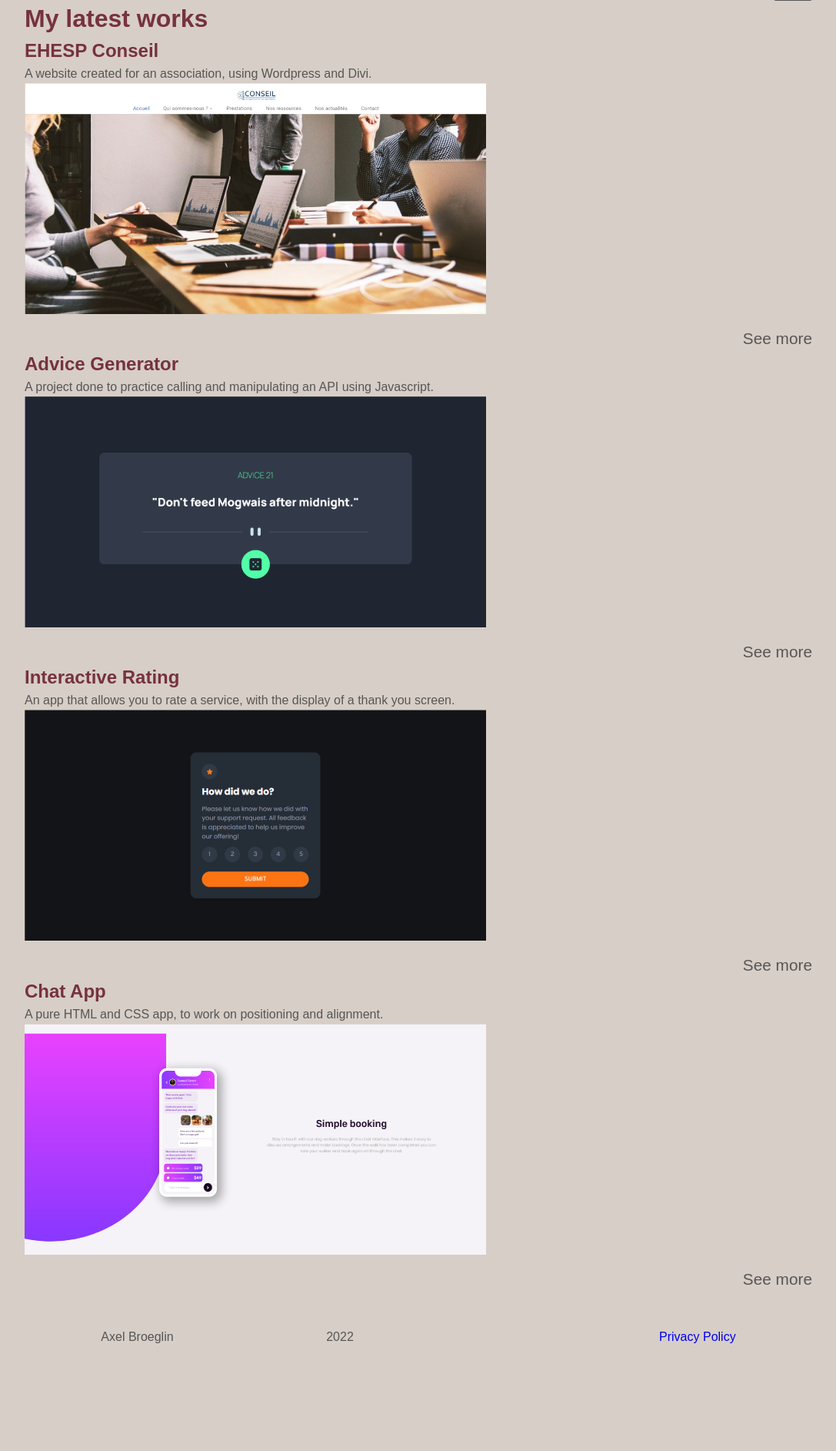
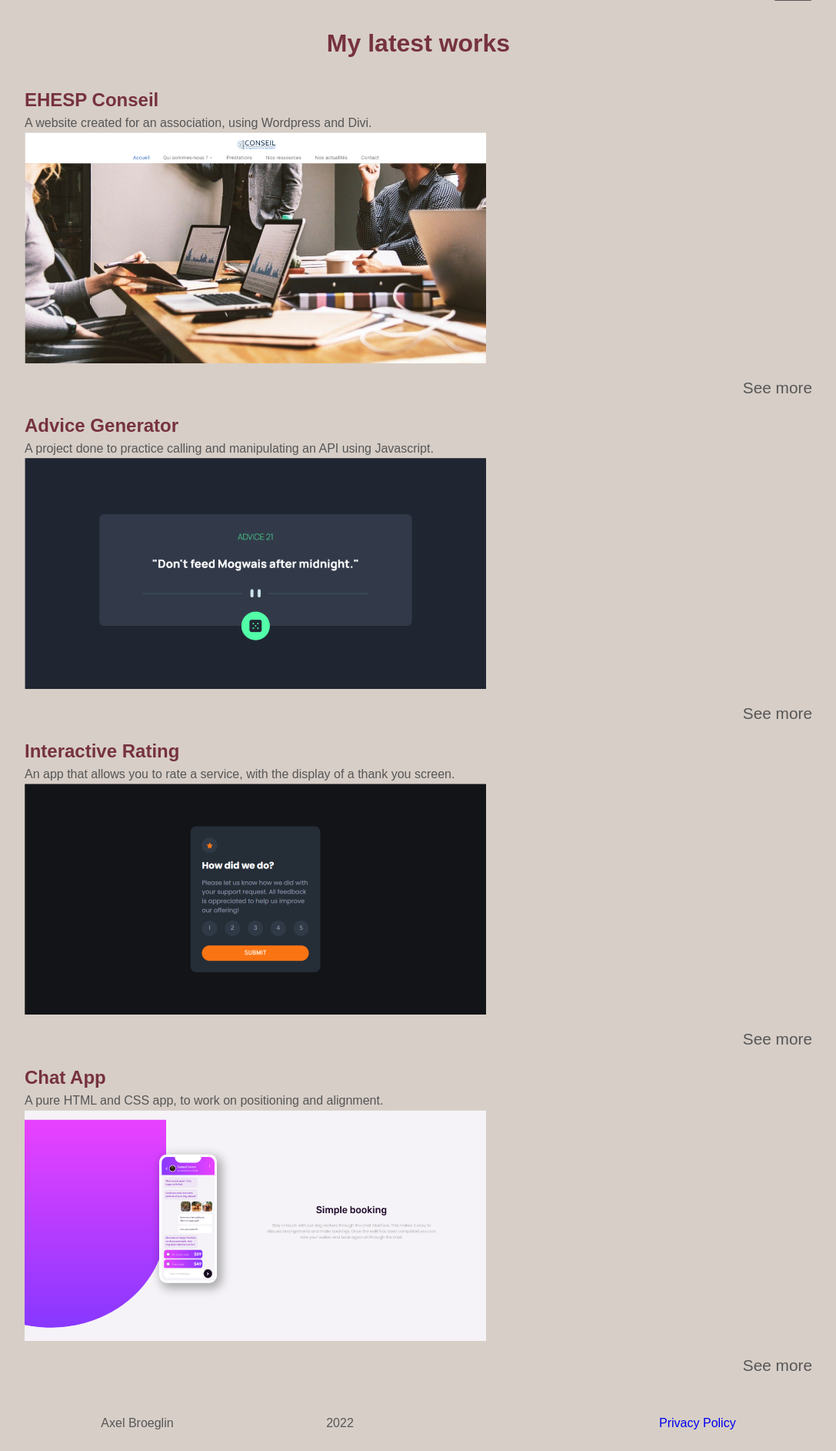
Before and after one commit to AxelBroeglin/portfolio, a PHP site: page /projects.html in a window 1280 px wide. Shown: the part 68-1953 px from the top of the page at 77% size, without its empty margins (96-1183 px from the left). Before the commit the page ends 1813 px from the top, so only its background shows below. Run offline with PHP 8.4, Linux system fonts and the light colour scheme.

Commit message:
Harmonized h1s, spacing projects

```diff
--- a/projects.html
+++ b/projects.html
@@ -37,6 +37,8 @@
                 and French</p>
             </div>
         </nav>
+
+        <main id="projects-container">
 
             <h1>My latest works</h1>
 
@@ -98,7 +100,7 @@
                     <a class="button__link" href="chat-app.html">See<span> more</span></a>
                 </div>
             </article>
-
+        </main>
 
 
             <!-- FOOTER -->
--- a/styles/base/_base.scss
+++ b/styles/base/_base.scss
@@ -107,6 +107,10 @@ body{
 }
 h1, h2, h3, .link{
   color:$dark-red;
+}
+h1{
+  text-align: center;
+  @include p-top4;
 }
 /**************** END OF GENERAL ************/
 
--- a/styles/main.css
+++ b/styles/main.css
@@ -107,6 +107,11 @@ body {
 
 h1, h2, h3, .link {
   color: #76323f;
+}
+
+h1 {
+  text-align: center;
+  padding-top: 4vh;
 }
 
 /**************** END OF GENERAL ************/
@@ -1016,11 +1021,6 @@ footer {
   padding-top: 4vh;
 }
 
-.contact__h1 {
-  text-align: center;
-  padding-top: 4vh;
-}
-
 .contact > p {
   padding-bottom: 2vh;
 }
@@ -1110,4 +1110,12 @@ input:focus, textarea:focus {
   /* Microsoft Edge */
   color: #fff;
 }
+
+#projects-container > h1 {
+  padding-bottom: 2vh;
+}
+
+#projects-container > article {
+  padding-top: 2vh;
+}
 /*# sourceMappingURL=main.css.map */
--- a/styles/main.scss
+++ b/styles/main.scss
@@ -21,5 +21,6 @@
 @import './pages/interactive-rating';
 @import './pages/overview';
 @import './pages/contact';
+@import './pages/projects';
 
 @import './vendor/normalize';
--- a/styles/pages/_contact.scss
+++ b/styles/pages/_contact.scss
@@ -1,9 +1,5 @@
 .contact{
     @include p-top4;
-    &__h1{
-        text-align: center;
-        @include p-top4;
-    }
     > p{
         @include p-bottom2;
     }
--- /dev/null
+++ b/styles/pages/_projects.scss
@@ -0,0 +1,8 @@
+#projects-container{
+    >h1{
+        @include p-bottom2;
+    }
+    >article{
+        @include p-top2;
+    }
+}
```
Also changed, not shown: 1 other file. Lines whose indentation alone changed are shown as unchanged.
